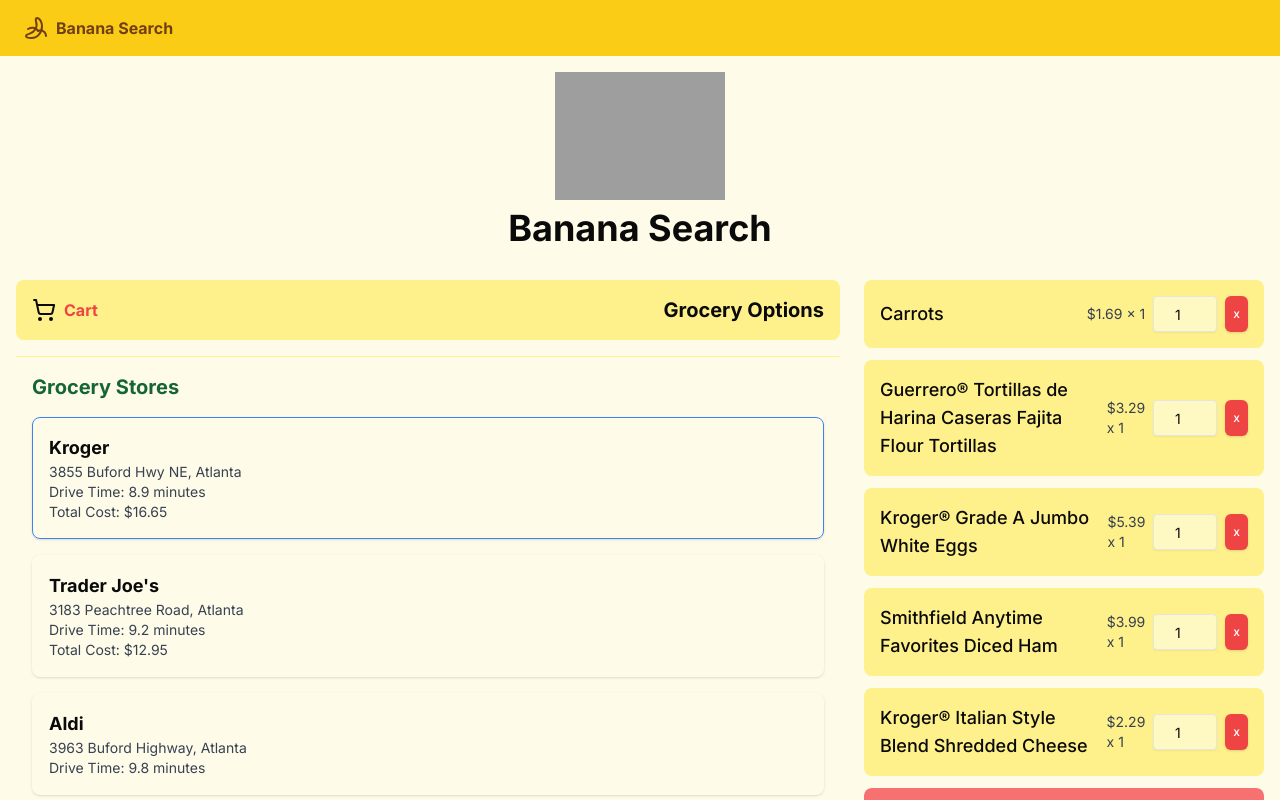
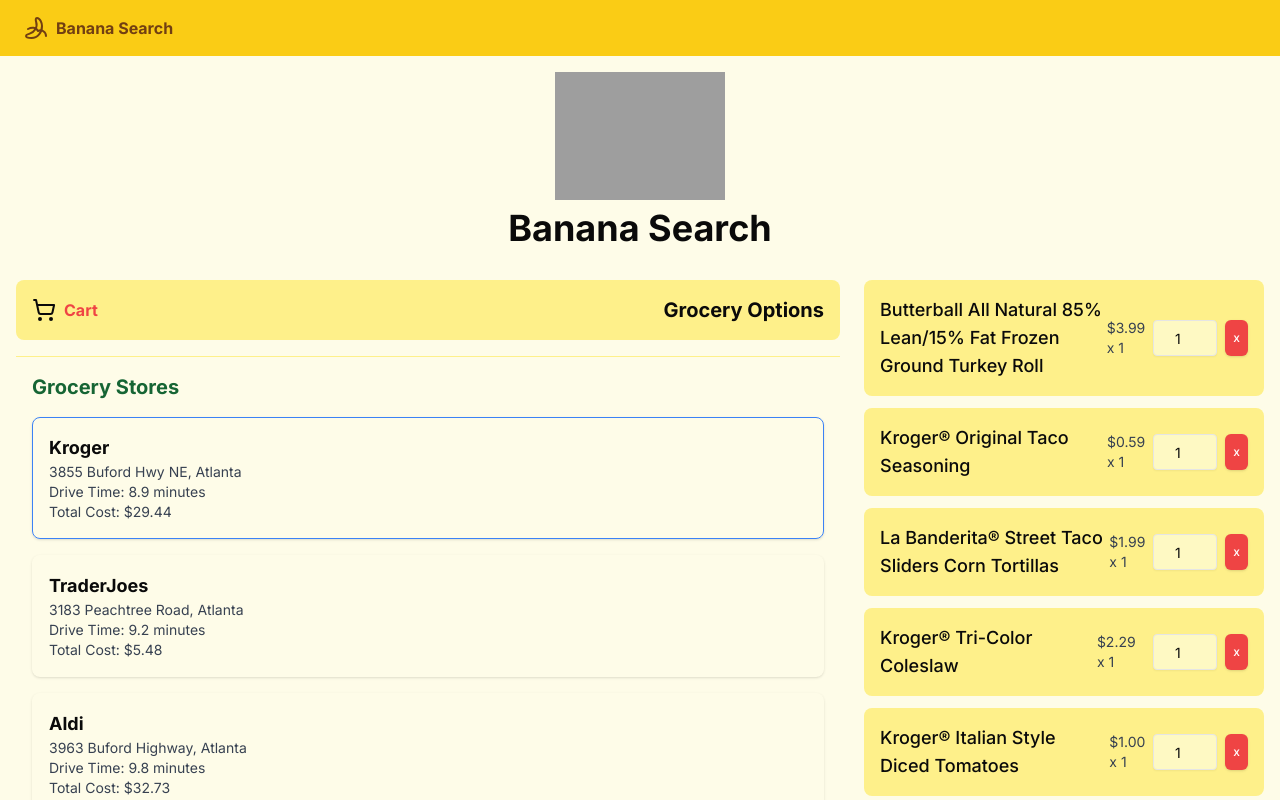
Before and after one commit to SarveshGade/banana_search, a Next.js app: page /storePrices in a window 1280 px wide. Shown: the top 800 px of the page. Built offline with nearby package versions, Linux system fonts and the light colour scheme; grey boxes are pictures that could not be loaded.

Commit message:
hardcode

```diff
--- a/app/shop/page.tsx
+++ b/app/shop/page.tsx
@@ -62,40 +62,40 @@
   };
 
   const handleGenerateStorePrices = async (e: React.FormEvent) => {
-    e.preventDefault();
-    const formData = new FormData();
-    const groceryNames = items.map(item => item.name.trim());
+    // e.preventDefault();
+    // const formData = new FormData();
+    // const groceryNames = items.map(item => item.name.trim());
 
-    // Send the array directly, not as a nested JSON string
-    formData.append("ingredient_input", JSON.stringify(groceryNames));
-    formData.append("address", address);
+    // // Send the array directly, not as a nested JSON string
+    // formData.append("ingredient_input", JSON.stringify(groceryNames));
+    // formData.append("address", address);
 
-    console.log("Sending data:", {
-        ingredients: groceryNames,
-        address: address
-    });
+    // console.log("Sending data:", {
+    //     ingredients: groceryNames,
+    //     address: address
+    // });
 
     try {
-        const response = await fetch("http://localhost:8000/groceries", {
-            method: "POST",
-            body: formData,
-            headers: {
-                'Accept': 'application/json',
-            },
-        });
+    //     const response = await fetch("http://localhost:8000/groceries", {
+    //         method: "POST",
+    //         body: formData,
+    //         headers: {
+    //             'Accept': 'application/json',
+    //         },
+    //     });
 
-        if (!response.ok) {
-            const errorText = await response.text();
-            throw new Error(`Failed to analyze groceries: ${errorText}`);
-        }
+    //     if (!response.ok) {
+    //         const errorText = await response.text();
+    //         throw new Error(`Failed to analyze groceries: ${errorText}`);
+    //     }
 
-        const data = await response.json();
-        console.log("stores received", data);
+    //     const data = await response.json();
+    //     console.log("stores received", data);
 
-        const stores = data.stores;
-        setStores(stores);
-        localStorage.setItem("shoppingListItems", JSON.stringify(items));
-        localStorage.setItem("store_data", JSON.stringify(stores));  // Fixed typo in key name
+    //     const stores = data.stores;
+    //     setStores(stores);
+    //     localStorage.setItem("shoppingListItems", JSON.stringify(items));
+    //     localStorage.setItem("store_data", JSON.stringify(stores));  // Fixed typo in key name
 
         router.push("/storePrices");
     } catch (error) {
--- a/app/storePrices/page.tsx
+++ b/app/storePrices/page.tsx
@@ -22,30 +22,130 @@
     address: "3855 Buford Hwy NE, Atlanta",
     drive_time_minutes: 8.9,
     ingredients: {
-      carrots: { name: "Carrots", price: 1.69 },
-      tortilla: { name: "Guerrero® Tortillas de Harina Caseras Fajita Flour Tortillas", price: 3.29 },
-      eggs: { name: "Kroger® Grade A Jumbo White Eggs", price: 5.39 },
-      ham: { name: "Smithfield Anytime Favorites Diced Ham", price: 3.99 },
-      cheese: { name: "Kroger® Italian Style Blend Shredded Cheese", price: 2.29 },
-    },
+      ground_chicken: {
+        name: "Butterball All Natural 85% Lean/15% Fat Frozen Ground Turkey Roll",
+        price: 3.99
+      },
+      taco_seasoning: {
+        name: "Kroger® Original Taco Seasoning",
+        price: 0.59
+      },
+      corn_tortillas: {
+        name: "La Banderita® Street Taco Sliders Corn Tortillas",
+        price: 1.99
+      },
+      shredded_lettuce: {
+        name: "Kroger® Tri-Color Coleslaw",
+        price: 2.29
+      },
+      diced_tomatoes: {
+        name: "Kroger® Italian Style Diced Tomatoes",
+        price: 1
+      },
+      shredded_cheddar_cheese: {
+        name: "Kroger® Medium Cheddar Shredded Cheese",
+        price: 2.29
+      },
+      sour_cream: {
+        name: "Kroger® Original Sour Cream",
+        price: 1.25
+      },
+      salsa: {
+        name: "Kroger® Thick & Chunky Mild Salsa",
+        price: 2.69
+      },
+      chopped_onions: {
+        name: "Kroger® Recipe Beginnings® Frozen Onions Chopped",
+        price: 1.89
+      },
+      sliced_jalapenos: {
+        name: "Mezzetta™ Deli Sliced Tamed™ Medium Heat Jalapeno Peppers",
+        price: 3.49
+      },
+      chopped_cilantro: {
+        name: "Fresh Cut Chopped Cilantro with White Onions",
+        price: 2.99
+      },
+      lime: {
+        name: "Kroger® Lime Juice",
+        price: 1.69
+      },
+      lemonade: {
+        name: "Simply Lemonade With Strawberry All Natural Non-Gmo",
+        price: 3.29
+      }
+    }
   },
-  "Trader Joe's": {
+  TraderJoes: {
     address: "3183 Peachtree Road, Atlanta",
     drive_time_minutes: 9.2,
     ingredients: {
-      carrots: { name: "CARROTS CUT & PEELED 1.5 LB", retail_price: "1.69" },
-      tortilla: { name: "FLOUR TORTILLAS", retail_price: "1.99" },
-      eggs: { name: "BOWL BREAKFAST CHICKEN SAUSAGE & EGG", retail_price: "4.29" },
-      ham: { name: "HAMBURGER BUNS", retail_price: "2.99" },
-      cheese: { name: "CREAM CHEESE BRICK", retail_price: "1.99" },
-    },
+      ground_chicken: {
+        name: "NATURAL GROUND CHICKEN 92/8",
+        price: 4.49
+      },
+      taco_seasoning: {
+        name: "SPICE TACO SEASONING MIX 1.3OZ",
+        price: 0.99
+      },
+      corn_tortillas: {
+        name: "None",
+        price: 0
+      }
+    }
   },
   Aldi: {
     address: "3963 Buford Highway, Atlanta",
     drive_time_minutes: 9.8,
-    // No ingredients provided for Aldi.
-  },
-};
+    ingredients: {
+      ground_chicken: {
+        name: "Fresh 92% Lean 8% Fat Ground Chicken, 16 oz",
+        price: 3.75
+      },
+      taco_seasoning: {
+        name: "Taco_Seasoning_Mix_1oz",
+        price: 0.55
+      },
+      corn_tortillas: {
+        name: "6_White_Corn_Tortillas_30_count",
+        price: 1.65
+      },
+      shredded_lettuce: {
+        name: "Shredded_Lettuce_8oz",
+        price: 2.09
+      },
+      diced_tomatoes: {
+        name: "Diced_Tomatoes_14.5oz",
+        price: 0.85
+      },
+      shredded_cheddar_cheese: {
+        name: "Thick_Cut_Shredded_White_Cheddar_Cheese_11oz",
+        price: 2.65
+      },
+      sour_cream: {
+        name: "Sour_Cream_16oz",
+        price: 2.05
+      },
+      salsa: {
+        name: "Restaurant_Style_Salsa_16oz",
+        price: 2.75
+      },
+      sliced_jalapenos: {
+        name: "Deli_Sliced_Jalapeno_Peppers_16floz",
+        price: 2.55
+      },
+      lime: {
+        name: "Lime_Margarita_Cocktail_Wine_1.5liter",
+        price: 12.95
+      },
+      lemonade: {
+        name: "Lemonade_Flavored_Water_33.8floz",
+        price: 0.89
+      }
+    }
+  }
+}
+
 
 export default function StorePrices() {
   const router = useRouter();
```
Also changed, not shown: 1 other file (tests, documents, lock files or other folders).
